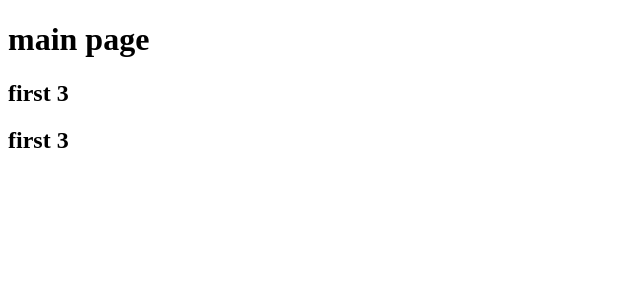
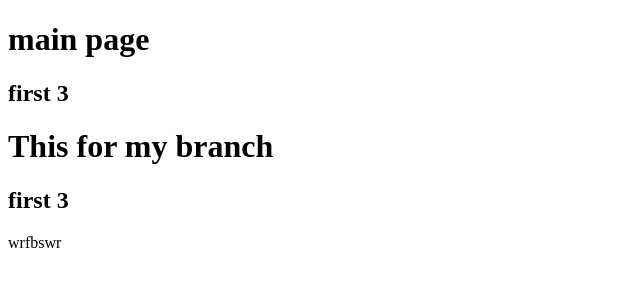
Before and after one commit to withcenterdev4/kjm-repo, a SvelteKit app: page / in a window 1280 px wide. Shown: the top 300 px of the page, without its empty margins (0-640 px from the left). Built offline with nearby package versions, Linux system fonts and the light colour scheme.

Commit message:
commit for first branch

```diff
--- a/src/routes/+page.svelte
+++ b/src/routes/+page.svelte
@@ -4,5 +4,6 @@ import First from './FirstComp.svelte'
 <h1>main page</h1>
 
 <h2>first 3</h2>
+<h1>This for my branch</h1>
 
 <First />
--- a/src/routes/FirstComp.svelte
+++ b/src/routes/FirstComp.svelte
@@ -4,3 +4,4 @@
 </script>
 
 <h2>first 3</h2>
+wrfbswr
```
